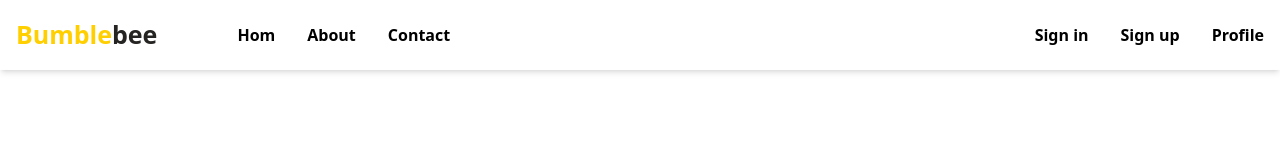
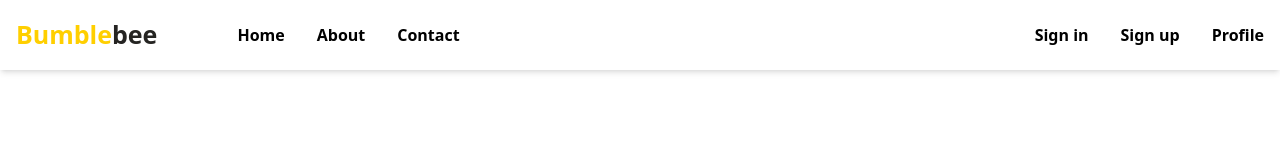
Before and after one commit to manojkumar021997/react-tailwind, a React (Create React App) app: page / in a window 1280 px wide. Shown: the top 160 px of the page. Built offline with nearby package versions, Linux system fonts and the light colour scheme.

Commit message:
changed routing sigin

```diff
--- a/src/App.js
+++ b/src/App.js
@@ -19,8 +19,8 @@ const App = () =>{
       <Route path="/Home"    element={<Home />}/>
       <Route path="/About"   element={<About />}/>
       <Route path="/Contact" element={<Contact />}/>
-      <Route path="/Singnin" element={<Singnin />}/>
-      <Route path="/Singnup" element={<Singnup />}/>
+      <Route path="/Signin" element={<Singnin />}/>
+      <Route path="/Signup" element={<Singnup />}/>
       <Route path="/Profile" element={<Profile />}/>
       </Route>
     </Routes>
--- a/src/components/Navbar/Navbar.jsx
+++ b/src/components/Navbar/Navbar.jsx
@@ -12,7 +12,7 @@ const Navbar =()=>{
                 </p>
                 <div>
             <ul className="flex gap-8 mx-16 cursor-pointer font-semibold">
-                    <Link to={"/Home"}><li className="hover:text-yellowColor">Hom</li></Link>
+                    <Link to={"/Home"}><li className="hover:text-yellowColor">Home</li></Link>
                     <Link to={"/About"}><li className="hover:text-yellowColor">About</li></Link>
                     <Link to={"/Contact"}><li className="hover:text-yellowColor">Contact</li></Link>
                 </ul>
```
